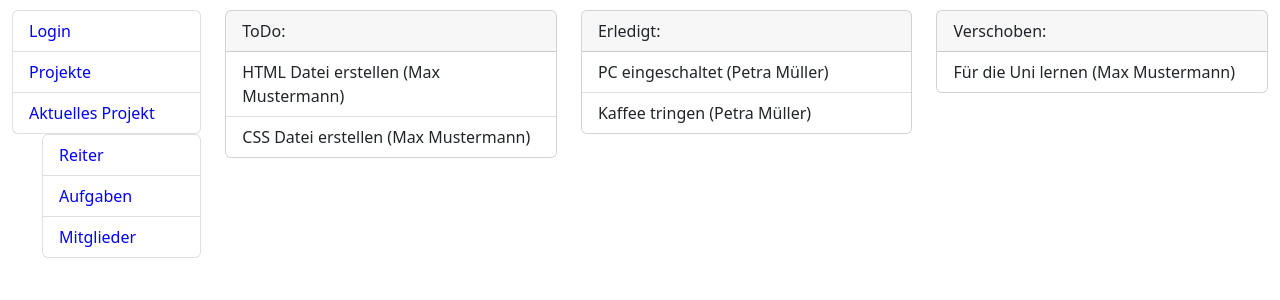
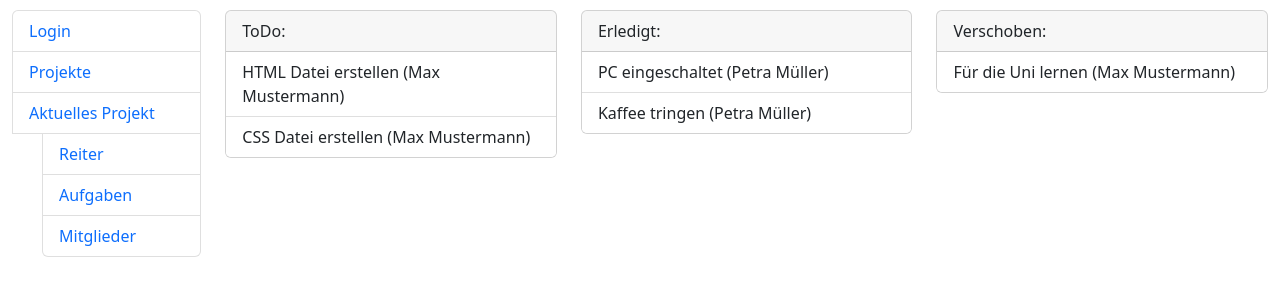
Before and after one commit to Neiknitram/Webentwicklung, a PHP site: page / in a window 1280 px wide. Shown: the part 126-426 px from the top of the page. Run offline with PHP 8.4, Linux system fonts and the light colour scheme.

Commit message:
Kleinere Verbesserungen vorgenommen.

```diff
--- a/index.html
+++ b/index.html
@@ -26,17 +26,16 @@
                     <div class="row">
 
                         <!-- Side menu -->
-                        <div class="col sidemneu">
+                        <div class="col sidemenu">
                                 <ul class="list-group">
-                                    <li class="list-group-item">Login</li>
-                                    <li class="list-group-item">Projekte</li>
-                                    <li class="list-group-item">Aktuelles Projekt</li>
-                                </ul>
-                                <!-- Side menu indented -->
-                                <ul class="list-group menu-indented">
-                                    <li class="list-group-item">Reiter</li>
-                                    <li class="list-group-item">Aufgaben</li>
-                                    <li class="list-group-item">Mitglieder</li>
+                                    <li class="list-group-item"><a href="#">Login</a></li>
+                                    <li class="list-group-item"><a href="#">Projekte</a></li>
+                                    <li class="list-group-item"><a href="#">Aktuelles Projekt</a></li>
+
+                                     <!-- Side menu indented -->
+                                    <li class="list-group-item menu-indented"><a href="#">Reiter</a></li>
+                                    <li class="list-group-item menu-indented"><a href="#">Aufgaben</a></li>
+                                    <li class="list-group-item menu-indented"><a href="#">Mitglieder</a></li>
                                 </ul>
                         </div>
 
--- a/style.css
+++ b/style.css
@@ -4,8 +4,8 @@ header {
     margin-bottom: 10px;
 }
 
-.sidemneu li {
-    color: blue;
+.sidemenu li a {
+    text-decoration: none;
 }
 
 .menu-indented {
```
